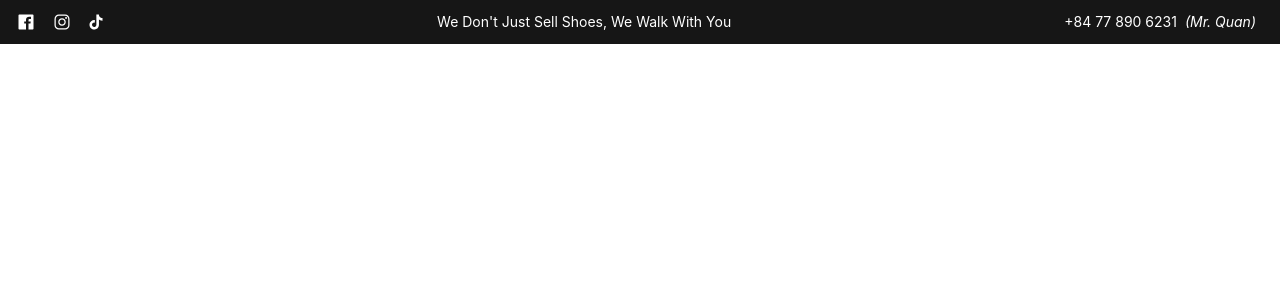
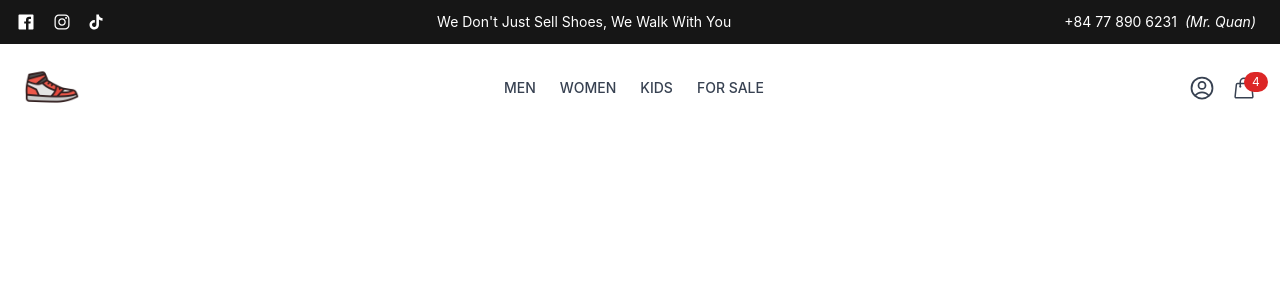
Before and after one commit to duyquan3112/reactjs-sneaker-ecommerce, a React (Vite) app in the folder frontend/: page / in a window 1280 px wide. Shown: the top 300 px of the page. Built offline with nearby package versions, Linux system fonts and the light colour scheme.

Commit message:
feat: navbar ui

```diff
--- a/frontend/index.html
+++ b/frontend/index.html
@@ -2,7 +2,7 @@
 <html lang="en">
   <head>
     <meta charset="UTF-8" />
-    <link rel="icon" type="image/svg+xml" href="/vite.svg" />
+    <link rel="icon" type="image/png" href="/logo.png" />
     <meta name="viewport" content="width=device-width, initial-scale=1.0" />
     <title>Dee Vu Sneaker</title>
     <link rel="preconnect" href="https://fonts.googleapis.com" />
--- a/frontend/src/components/Common/Header.jsx
+++ b/frontend/src/components/Common/Header.jsx
@@ -1,12 +1,13 @@
-import React from "react";
 import TopBar from "../Layouts/TopBar.jsx";
+import NavBar from "./NavBar.jsx";
 
 function Header() {
   return (
-    <div>
+    <header>
       {/* TopBar */}
       <TopBar />
-    </div>
+      <NavBar />
+    </header>
   );
 }
 
--- /dev/null
+++ b/frontend/src/components/Common/NavBar.jsx
@@ -0,0 +1,73 @@
+import { Link } from "react-router";
+import {
+  HiOutlineUserCircle,
+  HiOutlineShoppingBag,
+  HiMiniBars3BottomRight
+} from "react-icons/hi2";
+
+function NavBar() {
+  const mainCategories = [
+    {
+      index: 1,
+      name: "men",
+      route: "#"
+    },
+    {
+      index: 2,
+      name: "women",
+      route: "#"
+    },
+    {
+      index: 3,
+      name: "kids",
+      route: "#"
+    },
+    {
+      index: 4,
+      name: "for sale",
+      route: "#"
+    }
+  ];
+  return (
+    <>
+      <nav className="container mx-auto flex items-center justify-between px-6 py-4">
+        <div>
+          <Link to="/">
+            <img
+              src="/logo-2x.png"
+              alt="Brand Logo"
+              className="object-contain h-14 w-14 hover:scale-110 hover:rotate-12 transition-all duration-300 ease-in-out min-h-10 min-w-10"
+            />
+          </Link>
+        </div>
+        <div className="hidden md:flex space-x-6">
+          {mainCategories.map((cat) => (
+            <Link
+              key={cat.index}
+              to={cat.route}
+              className="text-gray-700 hover:text-black text-sm font-medium uppercase"
+            >
+              {cat.name}
+            </Link>
+          ))}
+        </div>
+        <div className="flex items-center space-x-4">
+          <Link to="/profile" className="hover:text-black">
+            <HiOutlineUserCircle className="h-7 w-7 text-gray-700" />
+          </Link>
+          <button className="relative hover:text-black">
+            <HiOutlineShoppingBag className="h-6 w-6 text-gray-700" />
+            <span className="absolute -top-1 bg-red-600 text-white text-xs rounded-full px-2 py-0.5">
+              4
+            </span>
+          </button>
+          <button className="md:hidden">
+            <HiMiniBars3BottomRight className="h-6 w-6 text-gray-700" />
+          </button>
+        </div>
+      </nav>
+    </>
+  );
+}
+
+export default NavBar;
--- a/frontend/src/components/Layouts/TopBar.jsx
+++ b/frontend/src/components/Layouts/TopBar.jsx
@@ -1,4 +1,3 @@
-import React from "react";
 import { IoLogoInstagram, IoLogoFacebook } from "react-icons/io";
 import { IoLogoTiktok } from "react-icons/io5";
 
```
Also changed, not shown: frontend/public/logo-2x.png (added), frontend/public/logo.png (added).
